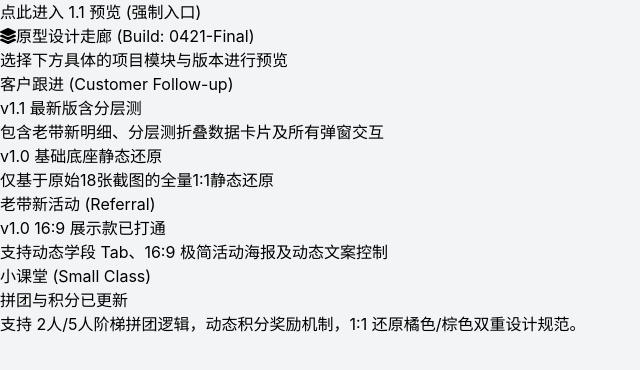
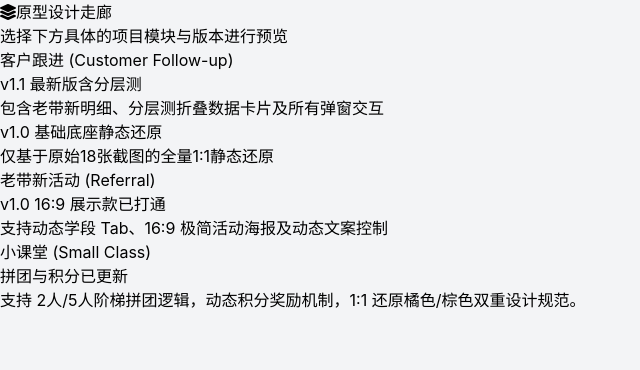
Before and after one commit to 948979703-a11y/tangtang, a React (Vite) app in the folder frontend/: page / in a window 1280 px wide. Shown: the top 370 px of the page, without its empty margins (0-640 px from the left). Built offline with nearby package versions, Linux system fonts and the light colour scheme.

Commit message:
FINAL: Remove temporary debug button and polish home page

```diff
--- a/frontend/src/pages/home/Home.jsx
+++ b/frontend/src/pages/home/Home.jsx
@@ -4,13 +4,8 @@ import { Link } from 'react-router-dom';
 export default function Home() {
   return (
     <div className="app-container shadow-xl bg-gray-50 min-h-screen">
-      <header className="bg-gradient-to-r from-teal-500 to-indigo-600 p-6 text-white text-center rounded-b-3xl shadow-lg relative">
-        <div className="absolute -bottom-4 left-1/2 -translate-x-1/2 z-50">
-          <Link to="/small-class/v1-1/group-buy" className="bg-red-500 text-white px-6 py-2 rounded-full font-bold shadow-xl border-2 border-white whitespace-nowrap animate-bounce">
-            点此进入 1.1 预览 (强制入口)
-          </Link>
-        </div>
-        <h1 className="text-2xl font-bold mb-2"><i className="fa fa-layer-group mr-2"></i>原型设计走廊 <span className="text-xs opacity-50 font-normal">(Build: 0421-Final)</span></h1>
+      <header className="bg-gradient-to-r from-teal-500 to-indigo-600 p-6 text-white text-center rounded-b-3xl shadow-lg">
+        <h1 className="text-2xl font-bold mb-2"><i className="fa fa-layer-group mr-2"></i>原型设计走廊</h1>
         <p className="text-teal-100 text-sm">选择下方具体的项目模块与版本进行预览</p>
       </header>
 
```
Also changed, not shown: 1 other file (tests, documents, lock files or other folders).
